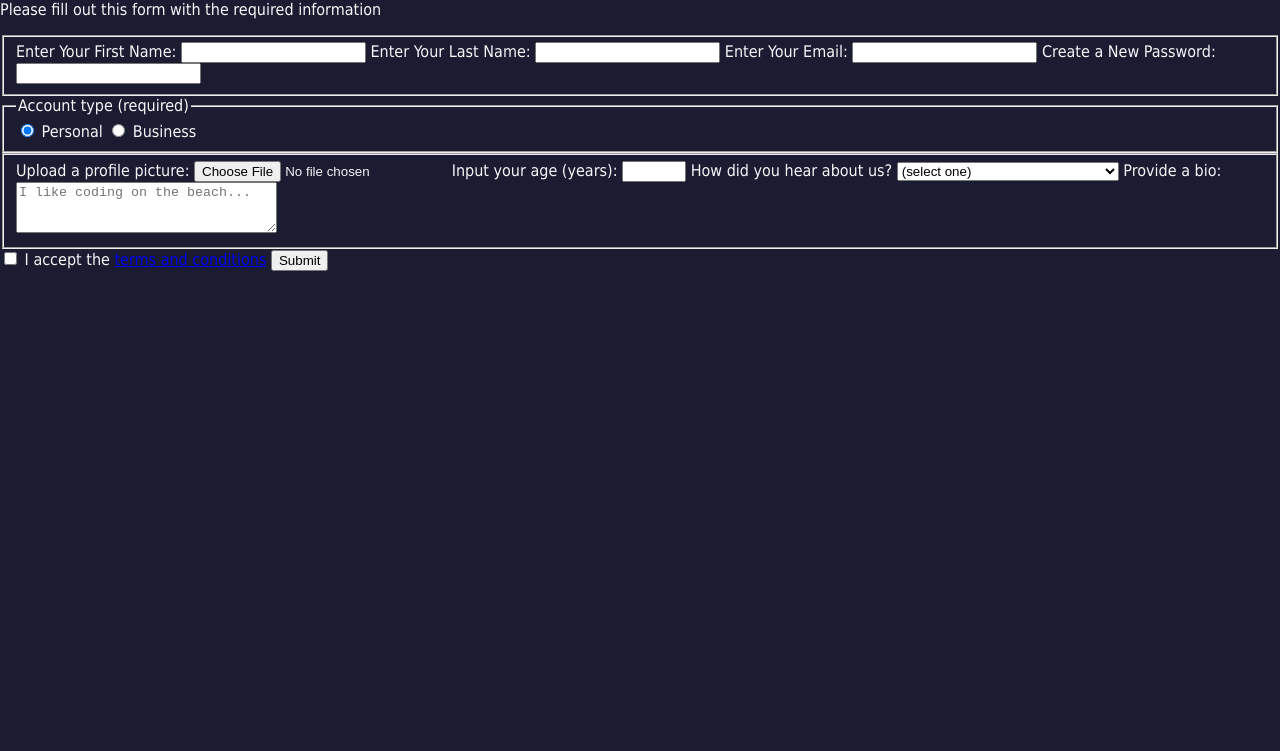
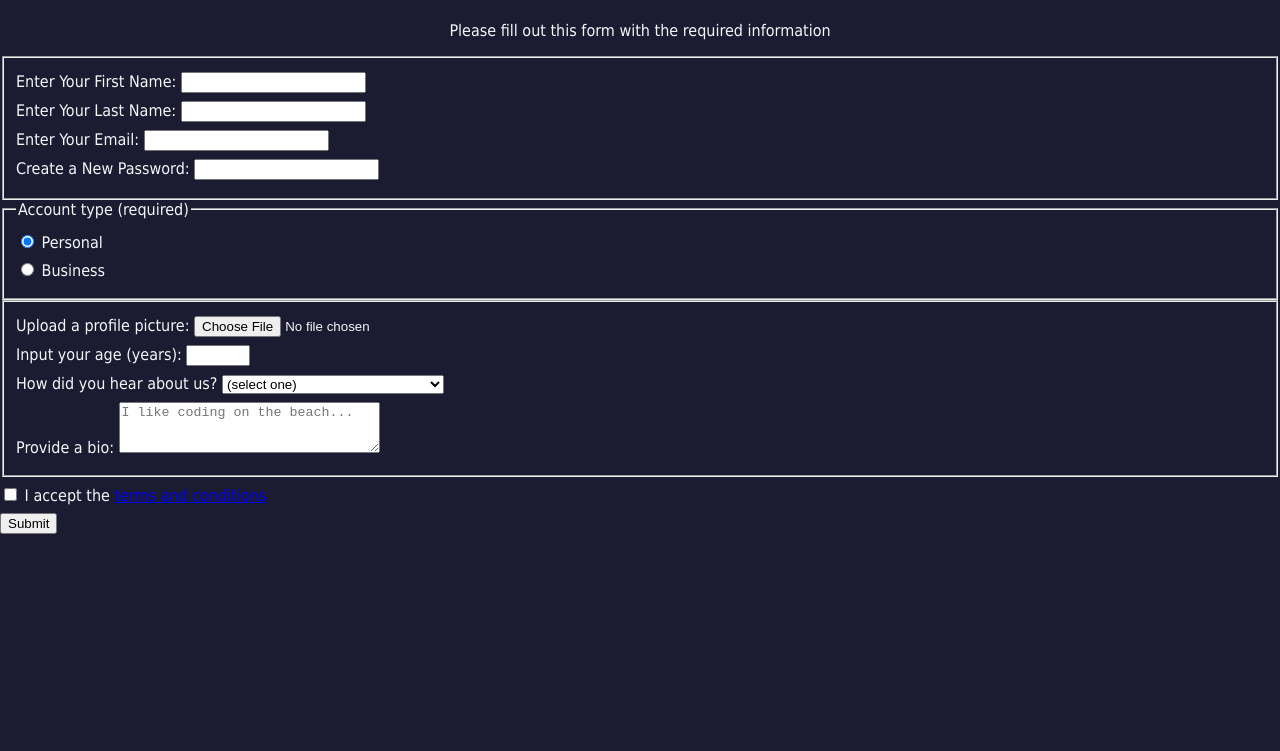
Before and after one commit to nedoratic/fcc-rwd-04-registration-form, a plain HTML site: page index.html in a window 1280 px wide. Shown: the part 81-832 px from the top of the page. Drawn offline with Linux system fonts and the light colour scheme.

Commit message:
style.css - labels displayed as block elements and title centered

```diff
--- a/style.css
+++ b/style.css
@@ -7,3 +7,14 @@ body {
 	background-color: #1b1b32;
 	color: #f5f6f7;
 }
+
+h1,
+p {
+	margin: 1em auto;
+	text-align: center;
+}
+
+label {
+	display: block;
+	margin: 0.5rem 0;
+}
```
